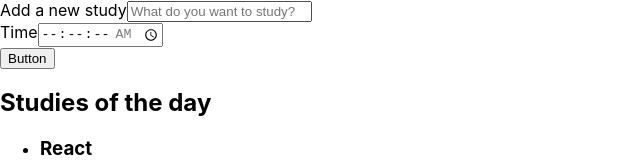
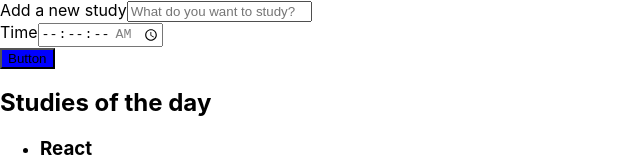
Before and after one commit to PHDevBR/alura-studies-react, a React (Create React App) app: page / in a window 1280 px wide. Shown: the top 160 px of the page, without its empty margins (0-640 px from the left). Built offline with nearby package versions, Linux system fonts and the light colour scheme; the HTML template or start-up script is replaced by a standard one.

Commit message:
Learning some basic styling

```diff
--- a/src/components/Button/index.tsx
+++ b/src/components/Button/index.tsx
@@ -3,7 +3,9 @@ import React from "react";
 class Button extends React.Component {
     render() {
         return (
-            <button>
+            <button style={{
+                backgroundColor: 'blue',
+            }}>
                 Button
             </button>
         )
```
